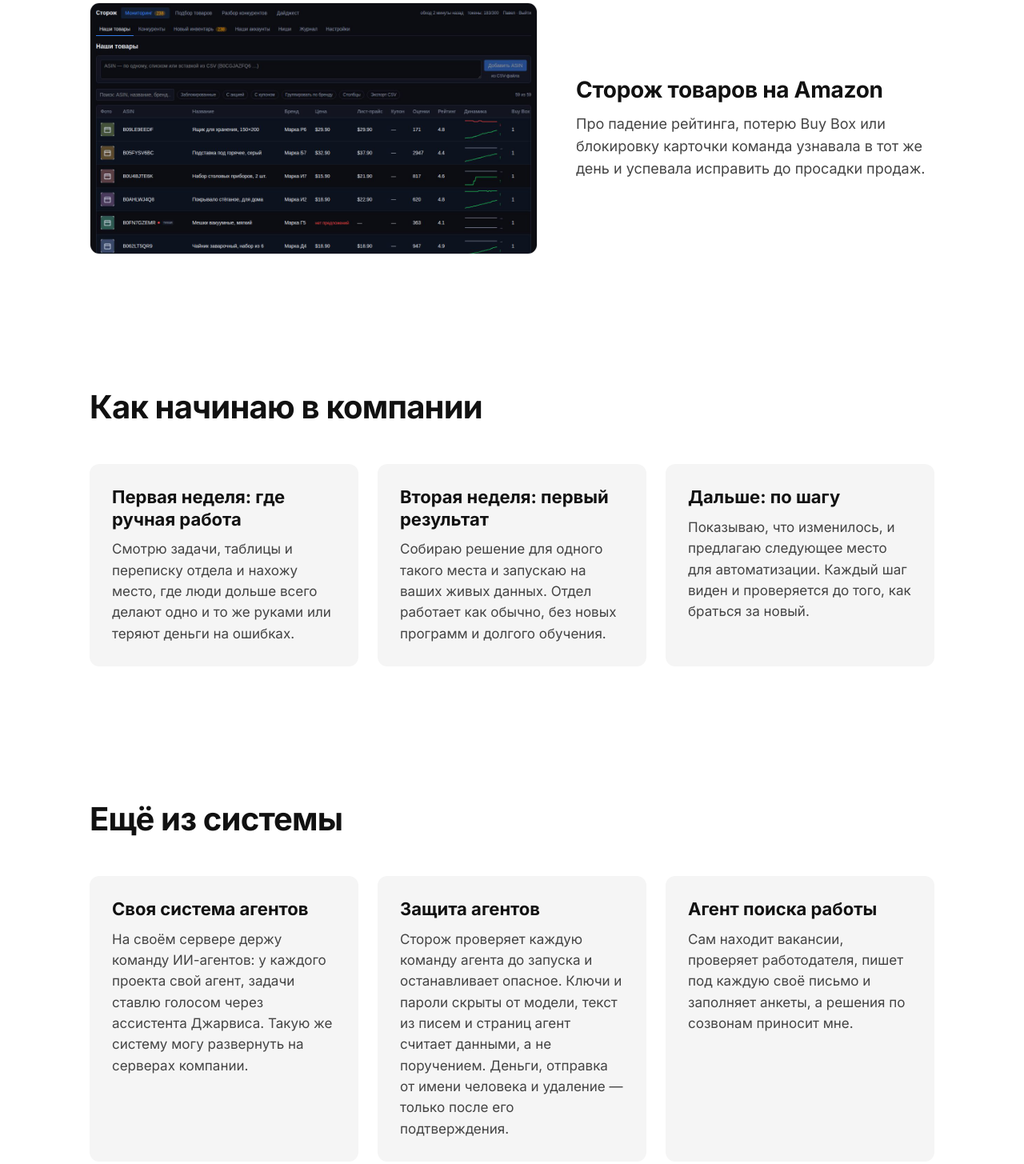
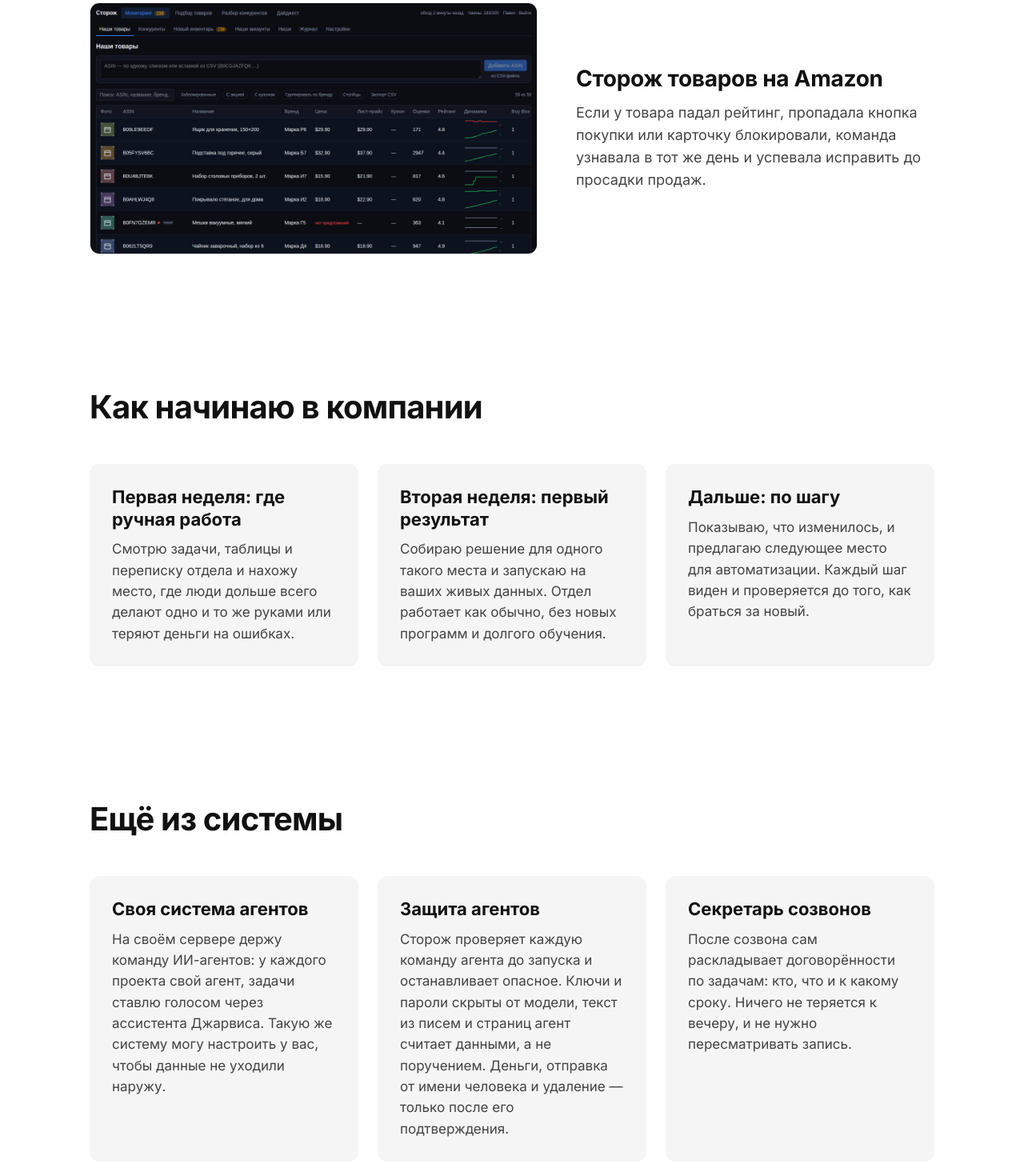
Before and after one commit to xndrexe/portfolio, a plain HTML site: page index.html in a window 1280 px wide. Shown: the part 2213-3668 px from the top of the page at 80% size. Drawn offline with Linux system fonts and the light colour scheme.

Commit message:
fix(portfolio): plain words instead of Buy Box, drop job-search agent card
Александр 14.11 снял пометку про ИИ-агента в откликах (гипотеза: работодатели
отсекают отклик из-за агента) и попросил писать без непонятных значков.
Карточка «Агент поиска работы» прямо говорила, что письма пишет агент, —
заменена на секретаря созвонов; Buy Box и «развернуть» — простыми словами.

Co-Authored-By: Claude Opus 5.5 <noreply@anthropic.com>

```diff
--- a/index.html
+++ b/index.html
@@ -74,7 +74,7 @@ footer p{margin:0 0 4px}
  </div>
  <div class="proj">
   <img class="shot" src="img/p4.jpg" width="1280" height="720" alt="Сторож товаров на Amazon (данные демонстрационные)" loading="lazy">
-  <div><h3>Сторож товаров на Amazon</h3><p>Про падение рейтинга, потерю Buy Box или блокировку карточки команда узнавала в тот же день и успевала исправить до просадки продаж.</p></div>
+  <div><h3>Сторож товаров на Amazon</h3><p>Если у товара падал рейтинг, пропадала кнопка покупки или карточку блокировали, команда узнавала в тот же день и успевала исправить до просадки продаж.</p></div>
  </div>
 </section>
 
@@ -90,9 +90,9 @@ footer p{margin:0 0 4px}
 <section>
  <h2>Ещё из системы</h2>
  <div class="more">
-  <div><h3>Своя система агентов</h3><p>На своём сервере держу команду ИИ-агентов: у каждого проекта свой агент, задачи ставлю голосом через ассистента Джарвиса. Такую же систему могу развернуть на серверах компании.</p></div>
+  <div><h3>Своя система агентов</h3><p>На своём сервере держу команду ИИ-агентов: у каждого проекта свой агент, задачи ставлю голосом через ассистента Джарвиса. Такую же систему могу настроить у вас, чтобы данные не уходили наружу.</p></div>
   <div><h3>Защита агентов</h3><p>Сторож проверяет каждую команду агента до запуска и останавливает опасное. Ключи и пароли скрыты от модели, текст из писем и страниц агент считает данными, а не поручением. Деньги, отправка от имени человека и удаление — только после его подтверждения.</p></div>
-  <div><h3>Агент поиска работы</h3><p>Сам находит вакансии, проверяет работодателя, пишет под каждую своё письмо и заполняет анкеты, а решения по созвонам приносит мне.</p></div>
+  <div><h3>Секретарь созвонов</h3><p>После созвона сам раскладывает договорённости по задачам: кто, что и к какому сроку. Ничего не теряется к вечеру, и не нужно пересматривать запись.</p></div>
  </div>
 </section>
 
```
